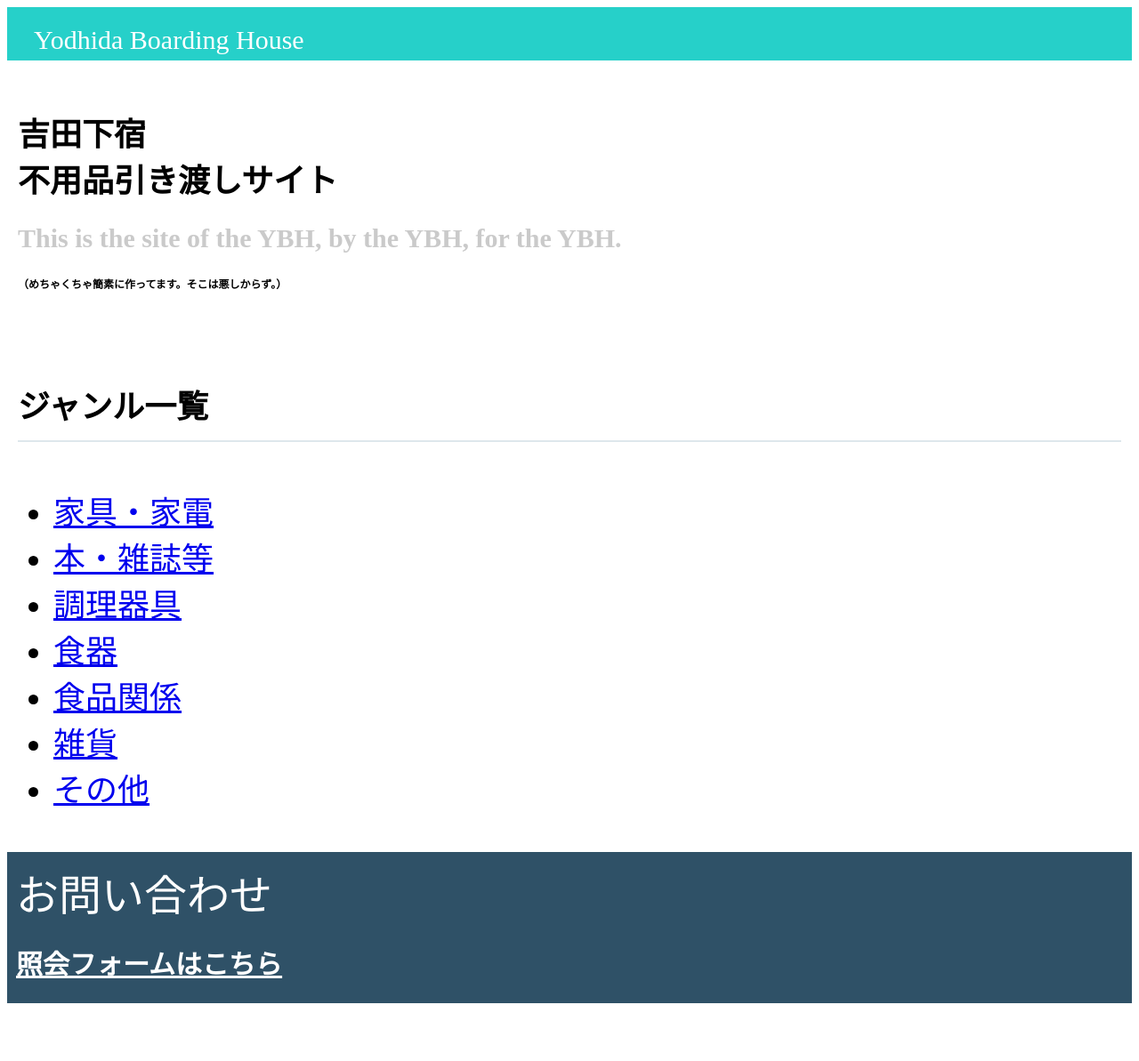
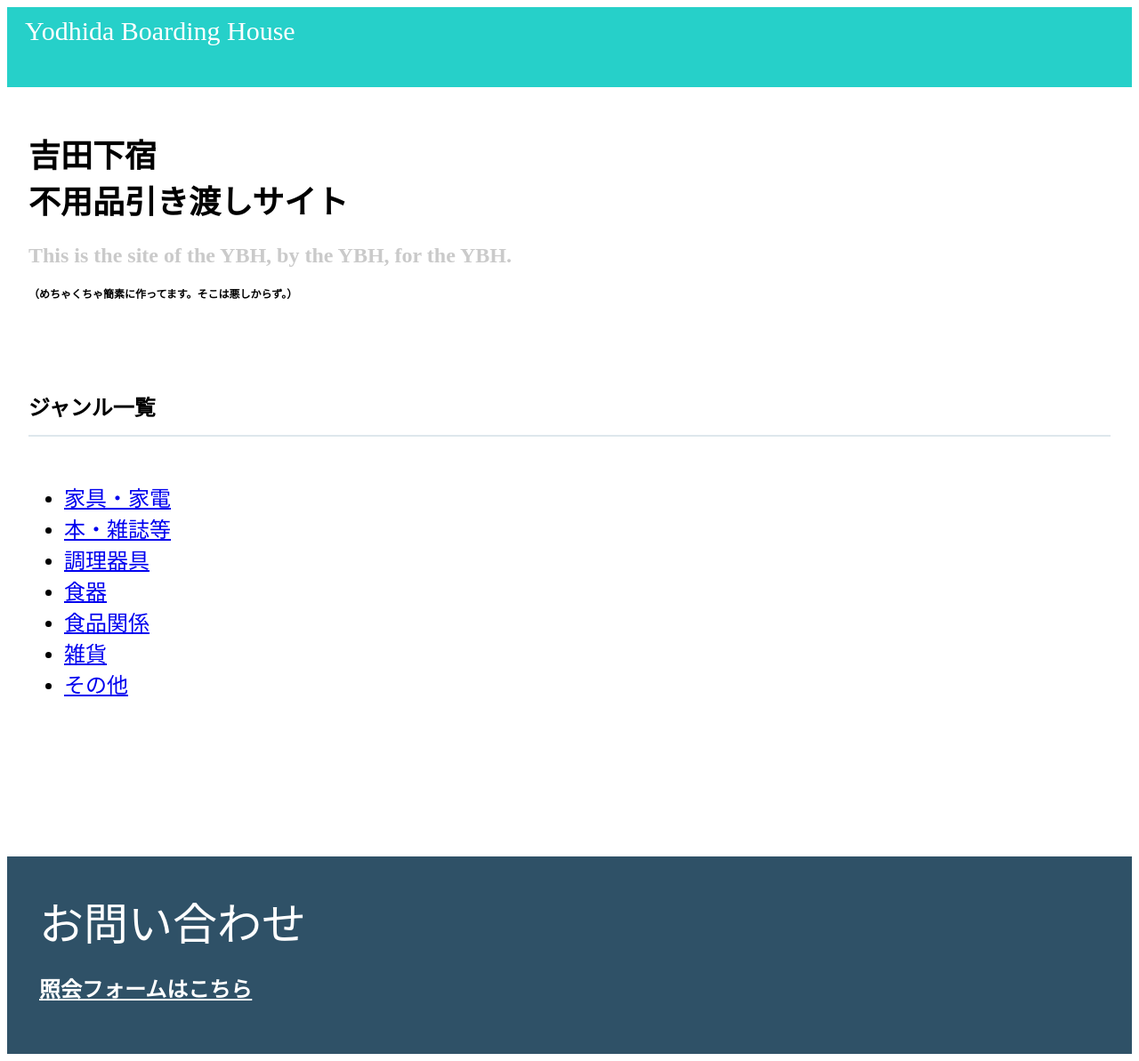
Before and after one commit to MizukiMurakawa/yoshida-boardinghouse.github.io, a plain HTML site: page index.html in a window 1280 px wide. Shown: the whole page at 89% size. Before the commit the page ends 1136 px from the top, so only its background shows below. Drawn offline with Linux system fonts and the light colour scheme.

Commit message:
Update stylesheet.css

```diff
--- a/stylesheet.css
+++ b/stylesheet.css
@@ -1,13 +1,13 @@
 .header {
     background-color: #26d0c9;
     color: #fff;
-    height: 60px;
+    height: 90px;
 }
 
 .header-logo {
-    float: bottom;
+    float: left;
     font-size: 30px;
-    padding: 20px 30px;
+    padding: 10px 20px;
 }
 
 body {
@@ -15,7 +15,7 @@ body {
 }
 
 .main {
-    padding: 30px 12px;
+    padding: 24px 24px;
 }
 
 .copy-container h1 {
@@ -23,7 +23,7 @@ body {
 }
 
 .copy-container h2 {
-    font-size: 30px;
+    font-size: 24px;
     color: rgb(202, 202, 202);
 }
 
@@ -34,12 +34,11 @@ body {
 .contents {
     height: 500px;
     margin-top: 100px;
-    font-size: 36px;
+    font-size: 24px;
 }
 
 .section-title {
     border-bottom: 2px solid #dee7ec;
-    font-size: 36px;
     padding-bottom: 15px;
     margin-bottom: 50px;
 }
@@ -48,18 +47,18 @@ body {
   background-color: #2f5167;
   color: #fff;
   height: 150px;
-  padding: 10px;
+  padding: 36px;
 }
 
 .footer-logo {
-  font-size: 48px;
+  font-size: 50px;
 }
 
 .footer-logo h5 {
-font-size: 30px;
+font-size: 24px;
 }
 
 h5 a {
     color: #fff;
-    font-size: 30px;
+    font-size: 24px;
 }
```
